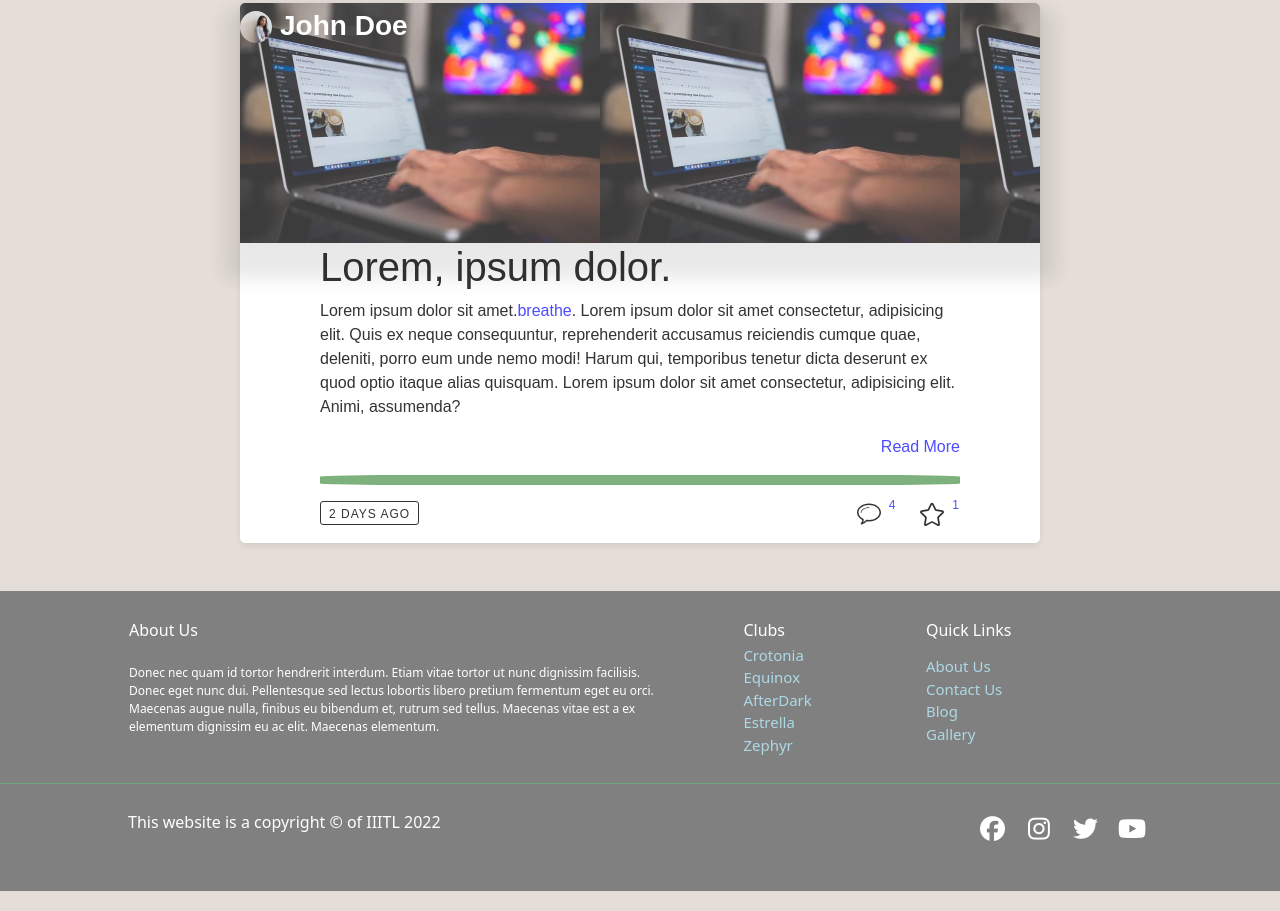
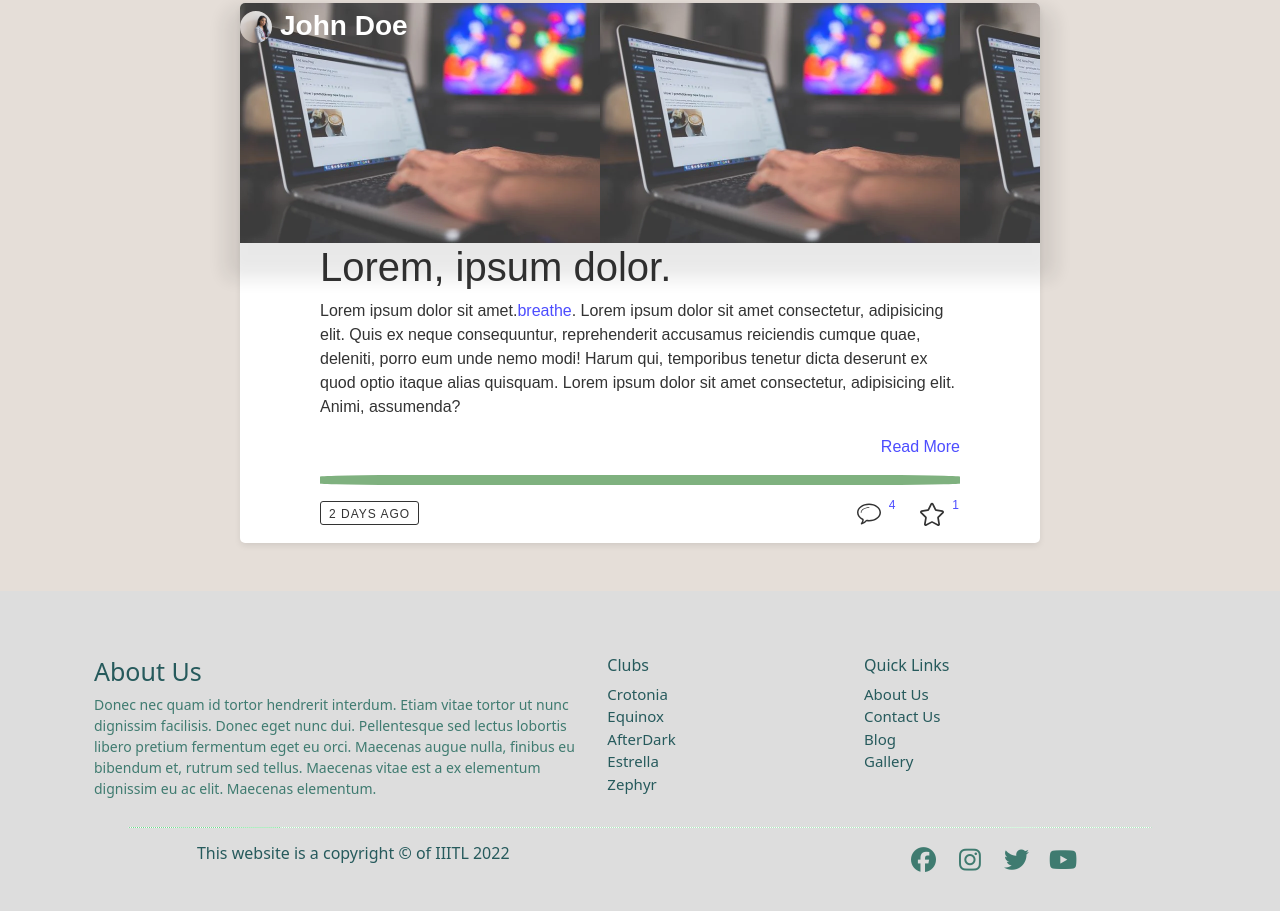
Before and after one commit to g-kabra/IIITLWebDSem1Proj, a plain HTML site: page Blog/blog.html in a window 1280 px wide. Shown: the part 1318-2229 px from the top of the page. Drawn offline with nearby package versions, Linux system fonts and the light colour scheme; a script that the page names is missing; files whose address does not match are found by name.

Commit message:
minor changes

```diff
--- a/Blog/blog.css
+++ b/Blog/blog.css
@@ -1,7 +1,3 @@
-.header {
-  height: 100px;
-  background-color: white;
-}
 
 hr{
   color: #5ad67d;
@@ -286,23 +282,24 @@ body {
 
   .main-footer {
     width: 100%;
-  height: 300px;
-  background-color: gray;
-  color: white;
+    background-color: #DDDDDD;
+    color:#265A5C;
+    padding-bottom :30px;
   }
 
-.footer-table {
-  display: flex;
-  justify-content: space-around;
-  padding: 2% 10%;
+  .footer-sections {
+    text-align: left;
+    margin-top: 3%;
   }
 
-.footer-sections:nth-of-type(1) {
-  width: 60%;
+  .footer-content {
+    font-size: 12px;
+    padding-top: 3%;
+    margin: auto;
   }
 
-.footer-content:nth-of-type(1) {
-  font-size: 12px;
+  .footer-about-us-content{
+    text-align: left;
   }
 
   .footer-content ul {
@@ -318,39 +315,71 @@ body {
   }
 
   .footer-ending {
-  margin: auto;
-  padding-top: 2%;
-  width: 80%;
+    width: 100%;
+    display: flex;
+    flex-wrap: wrap;
+    justify-content: space-around;
   }
-.footer-copyright {
-  display: inline-block;
+
+  /* .footer-copyright {
+    padding-right: 50%;
+  } */
+
+  .footer-social-media {
+    font-size: 25px;
   }
-.footer-social-media {
-  float: right;
+  .footer-about-heading
+  {
     font-size: 25px;
+    color: #265A5C;
+  }
+  .footer-about-us-content
+  {
+    font-size: 14px;
+    color: #3F7B70;
+    font-weight: 400;
   }
   .social-icon {
     width: 40px;
     height: 40px;
     padding: 7px 0;
-  background-color: gray;
     text-align: center;
     border-radius: 50%;
-  color: white;
-  transition:all .2s ease-in;
+    color: #3F7B70;
+    transition: all 0.2s ease-in;
   }
-.fa-facebook:hover{
-  background-color: blue;
+  .fa-facebook:hover {
+    color: rgb(24, 24, 214);
   }
-.fa-instagram:hover{
-  background-color: rgba(254,114,252,1);
+  .fa-instagram:hover {
+    color: rgb(224, 57, 135);
   }
-.fa-twitter:hover{
-  background-color: rgb(47, 196, 255);
+  .fa-twitter:hover {
+    color: rgb(47, 196, 255);
   }
-.fa-youtube:hover{
-  background-color: rgba(202, 17, 0, 0.904);
+  .fa-youtube:hover {
+    color: rgba(202, 17, 0, 0.904);
   }
+  .hyp {
+    text-decoration: none;
+    color:#265A5C;
+  }
+  .hyp:hover {
+    color:#3F7B70;
+  }
+  .work:hover {
+    color: aliceblue;
+  }
+  .line {
+    border-style: dotted none none;
+    border-color: white;
+    border: 2px 0px 0px 0px;
+    width: 80%;
+    border-width: 1.5px;
+    margin-top: 40px;
+    opacity: 1;
+  }
+
 .navbar
 {
   background-color:#ececec !important ;
--- a/Blog/blog.html
+++ b/Blog/blog.html
@@ -197,52 +197,68 @@
 
     <footer class="main-footer">
         <!-- This will have the footer with more links and contact info -->
-        <div class="links">
-            <table class="footer-table">
-                <tr>
-                    <td class="footer-sections">About Us</td>
-                    <td class="footer-sections">Clubs</td>
-                    <td class="footer-sections">Quick Links</td>
-                </tr>
-                <tr>
-                    <td class="footer-content">
+        <div class="container">
+          <div class="row footer-content">
+            <div class="col-sm-12 col-md-6 footer-sections">
+              <h6 class="footer-about-heading">About Us</h6>
+              <p class = 'footer-about-us-content'>
                 Donec nec quam id tortor hendrerit interdum. Etiam vitae tortor ut
                 nunc dignissim facilisis. Donec eget nunc dui. Pellentesque sed
                 lectus lobortis libero pretium fermentum eget eu orci. Maecenas
                 augue nulla, finibus eu bibendum et, rutrum sed tellus. Maecenas
                 vitae est a ex elementum dignissim eu ac elit. Maecenas elementum.
-                    </td>
-                    <td class="footer-content">
+              </p>
+            </div>
+            <div class="col-md-3 col-sm-6 footer-sections">
+              <h6>Clubs</h6>
+              <ul class="list">
+                <li class="club-link-footer">
+                  <a href="#" class="hyp">Crotonia</a>
+                </li>
+                <li class="club-link-footer">
+                  <a href="#" class="hyp">Equinox</a>
+                </li>
+                <li class="club-link-footer">
+                  <a href="#" class="hyp">AfterDark</a>
+                </li>
+                <li class="club-link-footer">
+                  <a href="#" class="hyp">Estrella</a>
+                </li>
+                <li class="club-link-footer">
+                  <a href="#" class="hyp">Zephyr</a>
+                </li>
+              </ul>
+            </div>
+            <div class="col-md-3 col-sm-6 footer-sections">
+              <h6>Quick Links</h6>
               <ul>
-                            <li class="club-link-footer">Crotonia</li>
-                            <li class="club-link-footer">Equinox</li>
-                            <li class="club-link-footer">AfterDark</li>
-                            <li class="club-link-footer">Estrella</li>
-                            <li class="club-link-footer">Zephyr</li>
+                <li class="quick-link-footer">
+                  <a href="../About_Us/About_Us.html" class="hyp">About Us</a>
+                </li>
+                <li class="quick-link-footer">
+                  <a href="../Contact Us/contact_us.html" class="hyp">Contact Us</a>
+                </li>
+                <li class="quick-link-footer">
+                  <a href="/Blog/blog.html" class="hyp">Blog</a>
+                </li>
+                <li class="quick-link-footer">
+                  <a href="../gallery.html" class="hyp">Gallery</a>
+                </li>
               </ul>
-                    </td>
-                    <td class="footer-content">
-                        <ul>
-                            <li class="quick-link-footer">About Us</li>
-                            <li class="quick-link-footer">Contact Us</li>
-                            <li class="quick-link-footer">Blog</li>
-                            <li class="quick-link-footer">Gallery</li>
-                        </ul>
-                    </td>
-                </tr>
-            </table>
             </div>
-        <hr style="margin: auto" />
+          </div>
+        </div>
+        <hr width="80%" style="margin: 1% auto;" class="line" />
         <div class="footer-ending">
-        <span class="footer-copyright">
+          <div class="footer-copyright">
             <p>This website is a copyright &copy; of IIITL 2022</p>
-        </span>
-            <span class="footer-social-media">
-          <a href = "#"><i class="fa-brands fa-facebook social-icon"></i></a>
-          <a href = "#"><i class="fa-brands fa-instagram social-icon"></i></a>
-          <a href = "#"><i class="fa-brands fa-twitter social-icon"></i></a>
-          <a href = "#"><i class="fa-brands fa-youtube social-icon"></i></a>
-        </span>
+          </div>
+          <div class="footer-social-media" id="social-footer">
+            <a href="#"><i class="fa-brands fa-facebook social-icon"></i></a>
+            <a href="#"><i class="fa-brands fa-instagram social-icon"></i></a>
+            <a href="#"><i class="fa-brands fa-twitter social-icon"></i></a>
+            <a href="#"><i class="fa-brands fa-youtube social-icon"></i></a>
+          </div>
         </div>
       </footer>
     <script
@@ -268,5 +284,36 @@
         <script type="text/javascript" src="//use.typekit.net/wtt0gtr.js"></script>
         <script type="text/javascript">try{Typekit.load();}catch(e){}</script>
     <script src="./blog.js"></script>
+
+
+    <script src="https://cdn.jsdelivr.net/npm/darkmode-js@1.5.7/lib/darkmode-js.min.js"></script>
+    <script>
+      function addDarkmodeWidget() {
+        new Darkmode().showWidget();
+      }
+      window.addEventListener('load', addDarkmodeWidget);
+    </script>
+    <script>
+        const options = {
+          bottom: '32px', // default: '32px'
+          right: '32px', // default: '32px'
+          left: 'unset', // default: 'unset'
+          time: '0.7s', // default: '0.3s'
+          mixColor: '#fff', // default: '#fff'
+          backgroundColor: '#fff' ,  // default: '#fff'
+          buttonColorDark: '#100f2c',  // default: '#100f2c'
+          buttonColorLight: '#fff', // default: '#fff'
+          saveInCookies: true, // default: true,
+          label: '🌓', // default: '' '🌓'
+          autoMatchOsTheme: true // default: true
+        }
+
+        const darkmode = new Darkmode(options);
+        darkmode.showWidget();
+
+    </script>
+
+
+
 </body>
 </html>
--- a/Contact Us/contact_us.css
+++ b/Contact Us/contact_us.css
@@ -1,3 +1,28 @@
+
+body{
+  background-color:aliceblue;
+}
+.navbar
+{
+  background-color:#ececec !important ;
+  padding: 20px;
+}
+.nav-link
+{
+  color: #265A5C !important;
+  font-weight: 600;
+  padding-top: 1em;
+  font-size: 17px;
+}
+.navbar-brand
+{
+  font-size: 30px !important;
+  font-weight: 600;
+  color: #3F7B70!important;
+}
+
+
+
 .admissions
 {
   border: 10px solid red;
```
Also changed, not shown: About_Us/About_Us.html (+5 -5 lines), Contact Us/contact_us.html (+18 -24 lines), index.html (+1 -1 lines). Lines whose indentation alone changed are shown as unchanged.
